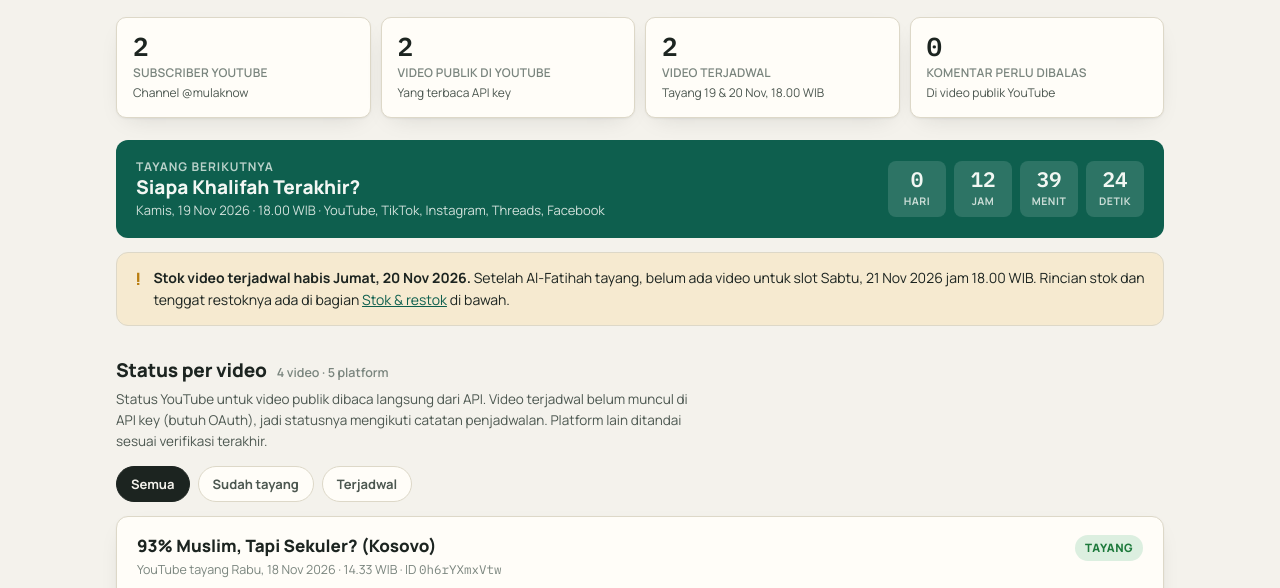
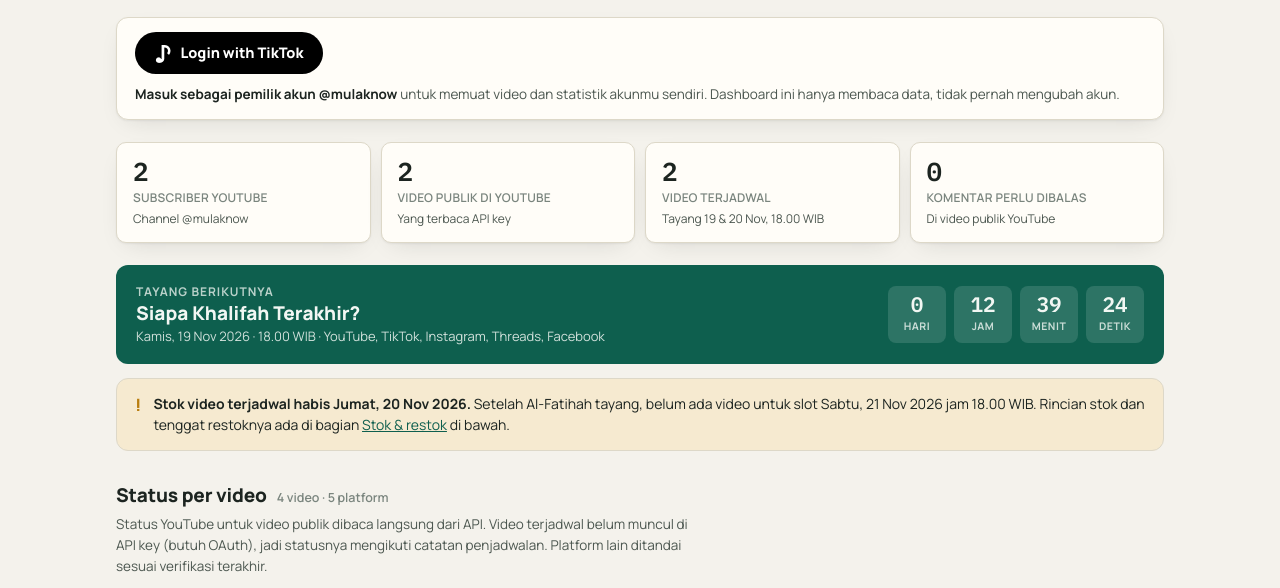
Before and after one commit to erzurumkora/mulaknow-dashboard, a plain HTML site: page index.html in a window 1280 px wide. Shown: the part 197-785 px from the top of the page. Drawn offline with Linux system fonts and the light colour scheme.

Commit message:
Add files via upload

```diff
--- a/index.html
+++ b/index.html
@@ -75,6 +75,22 @@
       h1 { font-size: clamp(26px, 5vw, 38px); line-height: 1.12; margin: 0 0 6px; font-weight: 800; letter-spacing: -0.02em; }
       .lede { color: var(--ink-soft); max-width: 62ch; margin: 0 0 20px; font-size: 15.5px; }
       .lede strong { color: var(--ink); }
+
+      /* ---------- login entry point (TikTok Login Kit) ---------- */
+      .login-bar {
+        display: flex; flex-wrap: wrap; gap: 10px 16px; align-items: center;
+        background: var(--surface); border: 1px solid var(--line); border-radius: 12px;
+        box-shadow: var(--shadow); padding: 14px 18px; margin-bottom: 22px;
+      }
+      .login-bar .lb-text { font-size: 13.5px; color: var(--ink-soft); }
+      .login-bar .lb-text strong { color: var(--ink); }
+      .btn-tiktok {
+        display: inline-flex; align-items: center; gap: 9px;
+        background: #000; color: #fff; font-weight: 800; font-size: 14.5px;
+        border-radius: 999px; padding: 10px 20px; text-decoration: none; white-space: nowrap;
+      }
+      .btn-tiktok:hover { text-decoration: none; opacity: .88; }
+      .btn-tiktok .tt-note { font-size: 22px; line-height: 1; font-weight: 800; }
 
       .stat-grid { display: grid; grid-template-columns: repeat(4, 1fr); gap: 10px; margin-bottom: 22px; }
       .stat {
@@ -262,6 +278,11 @@
 
       <h1>Status upload @mulaknow</h1>
       <p class="lede">Satu tempat buat ngecek video mana yang sudah tayang, mana yang masih terjadwal, dan apakah ada komentar yang perlu ditanggapi. Sorotan snapshot ini: <strong>Kosovo diam-diam jadi video terlaris channel</strong> dengan 1.334 views di YouTube, jauh di atas India yang baru 4 views.</p>
+
+      <div class="login-bar" role="region" aria-label="Masuk dengan TikTok">
+        <a class="btn-tiktok" href="https://www.tiktok.com/login" target="_blank" rel="noopener"><span class="tt-note" aria-hidden="true">&#9834;</span> Login with TikTok</a>
+        <span class="lb-text"><strong>Masuk sebagai pemilik akun @mulaknow</strong> untuk memuat video dan statistik akunmu sendiri. Dashboard ini hanya membaca data, tidak pernah mengubah akun.</span>
+      </div>
 
       <div class="stat-grid">
         <div class="stat"><div class="num">2</div><div class="lbl">SUBSCRIBER YOUTUBE</div><div class="sub">Channel @mulaknow</div></div>
```
